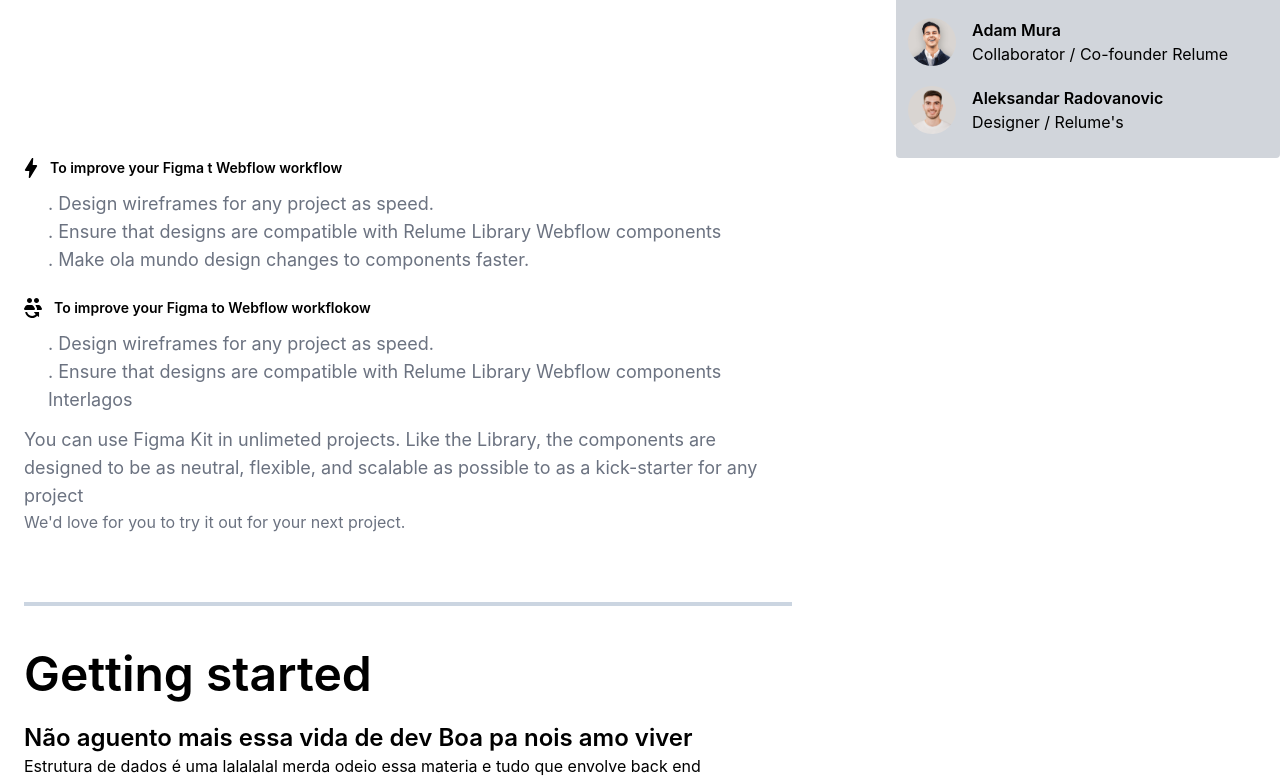
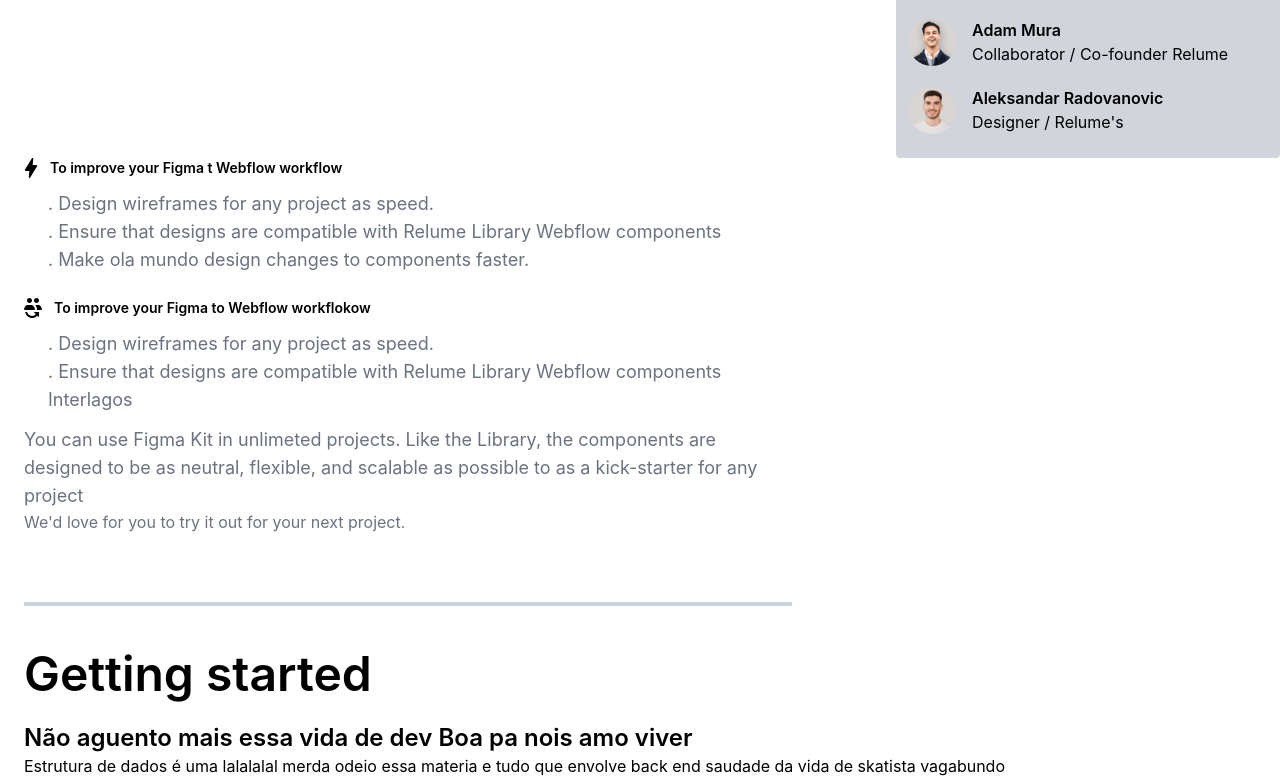
Before and after one commit to neguinho237/react-studies, a React (Create React App) app: page / in a window 1280 px wide. Shown: the part 827-1605 px from the top of the page. Built offline with nearby package versions, Linux system fonts and the light colour scheme.

Commit message:
feat: amanha tem prova

```diff
--- a/src/components/Welcome/index.jsx
+++ b/src/components/Welcome/index.jsx
@@ -124,7 +124,7 @@
                 <div className="Main2 ml-6 ">
                     <h1 className="text-5xl mt-11 font-semibold">Getting started</h1>
                     <h2 className="font-semibold text-2xl mt-6">Não aguento mais essa vida de dev Boa pa nois amo viver</h2>
-                    <p>Estrutura de dados é uma lalalalal merda odeio essa materia e tudo que envolve back end</p>
+                    <p>Estrutura de dados é uma lalalalal merda odeio essa materia e tudo que envolve back end saudade da vida de skatista vagabundo</p>
                 </div>
             </div>
         </div>
```
